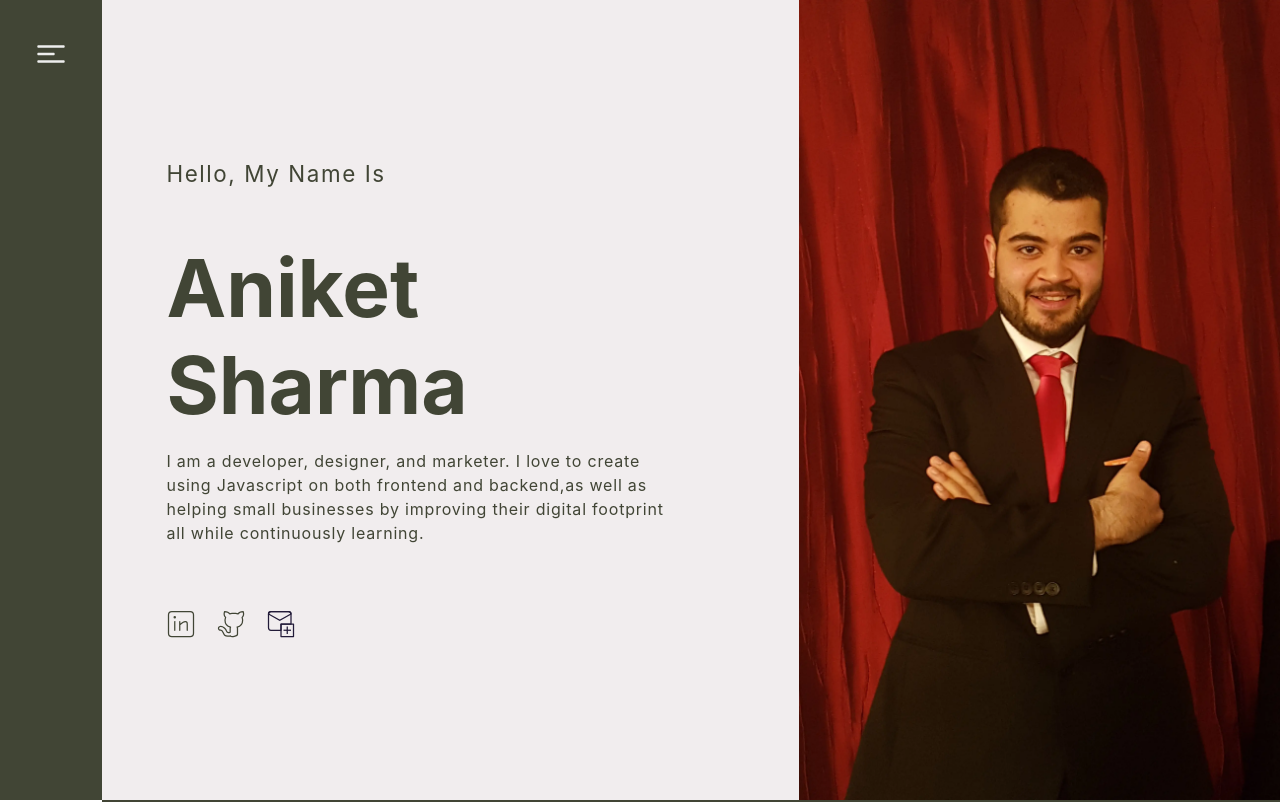
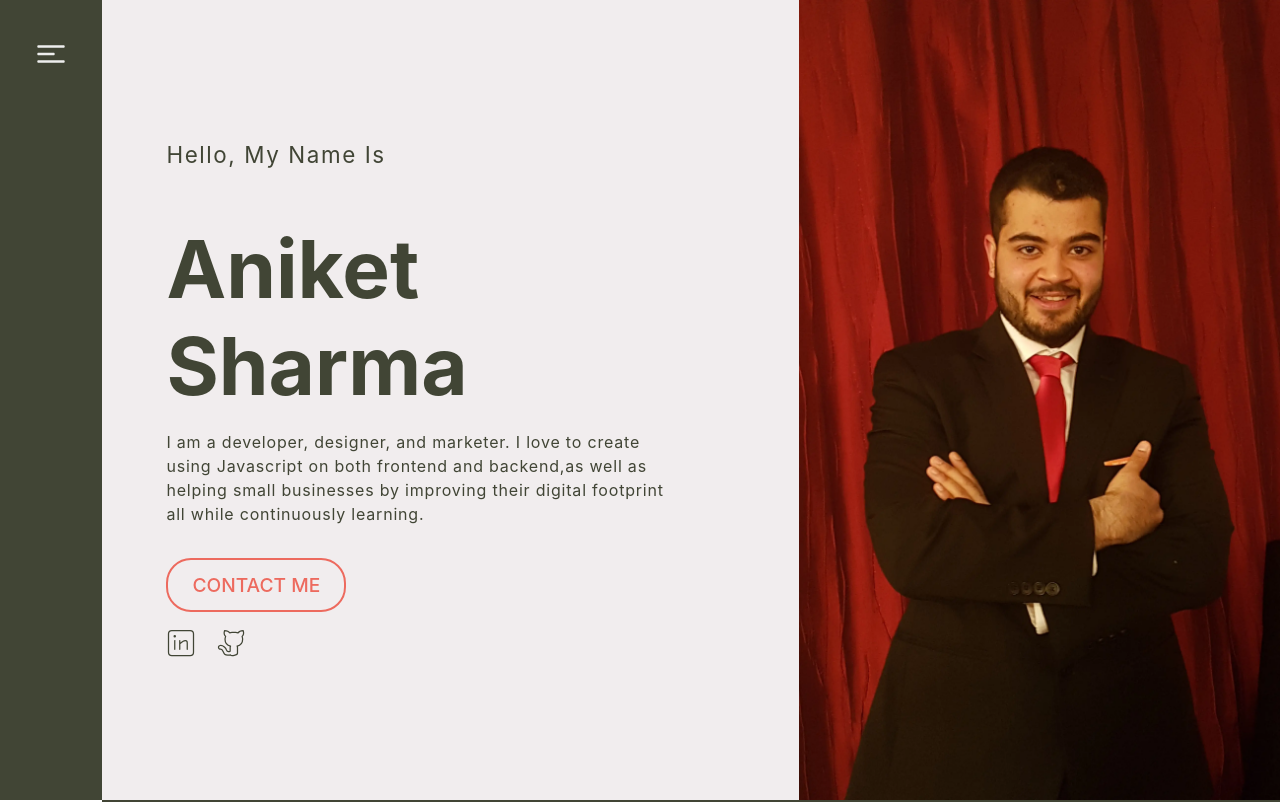
Before and after one commit to AniketS312/portfolio-2, a React (Create React App) app: page / in a window 1280 px wide. Shown: the top 802 px of the page. Built offline with nearby package versions, Linux system fonts and the light colour scheme.

Commit message:
more changes to the website, adding of button on intro

```diff
--- a/src/Main/Components/Introduction.js
+++ b/src/Main/Components/Introduction.js
@@ -3,7 +3,6 @@ import classes from './Introduction.module.css'
 import SelfImage from '../../assets/aniket-sharma.webp'
 import LinkedIn from "./TechIcons/Linkedin";
 import GitHub from "./TechIcons/Github";
-import MailAdd from "./TechIcons/Email";
 
 const Introducton = (props) => {
     return (
@@ -27,10 +26,12 @@ const IntroductionText = (props) => {
             <span>Hello, My Name Is</span>
             <h1>Aniket Sharma</h1>
             <p>I am a developer, designer, and marketer. I love to create using Javascript on both frontend and backend,as well as helping small businesses by improving their digital footprint all while continuously learning.</p>
+            <div className={classes.contact}>
+             <a className={classes['contact-button']} href="https://anikets.dev/" onClick={props.contactFunction}>Contact Me</a>
+            </div>
             <div>
                 <a target="_blank" rel="noreferrer" href='https://www.linkedin.com/in/andy-sharma-554b03212/'><LinkedIn /></a>
                 <a target="_blank" rel="noreferrer" href='https://github.com/AniketS312'><GitHub /></a>
-                <a href="https://anikets.dev/" onClick={props.contactFunction}><MailAdd /></a>
             </div>
         </>
     )
--- a/src/Main/Components/Introduction.module.css
+++ b/src/Main/Components/Introduction.module.css
@@ -21,12 +21,11 @@
 }
 
 .introduction__text p {
-    margin-bottom: 2rem;
     margin-right: 3rem;
     color: #414535;
 }
 
-.introduction__text a {
+.introduction__text .social-icons {
     letter-spacing: .1rem;
     text-decoration: none;
     text-transform: uppercase;
@@ -90,3 +89,48 @@
         margin-right: 0;
     }
 }
+
+/* Contact me button styling */
+
+.contact {
+    margin-bottom: 1rem;
+}
+
+.contact-button {
+    text-decoration: none;
+    text-transform: uppercase;
+    display: inline;
+    font-size: 1.2rem;
+    background-color: transparent;
+    border: 2px solid #ED6A5E;
+    padding: .8rem 1.5rem;
+    font-weight: 500;
+    border-radius: 25px;
+    color: #ED6A5E;
+    cursor: pointer;
+    position: relative;
+    z-index: 10;
+}
+
+.contact-button::before {
+    position: absolute;
+    z-index: 5;
+    content: '';
+    top: 0;
+    left: 0;
+    border: 2px solid #eba7a1;
+    border-radius: 25px;
+    height: 100%;
+    width: 100%;
+    opacity: 0;
+}
+
+.contact-button:hover::before {
+    animation-name: buttonHover;
+    animation-duration: .5s;
+}
+
+@keyframes buttonHover {
+    1% { opacity: 1 }
+    100% { opacity: 0; scale: 1.4;}
+}
```
